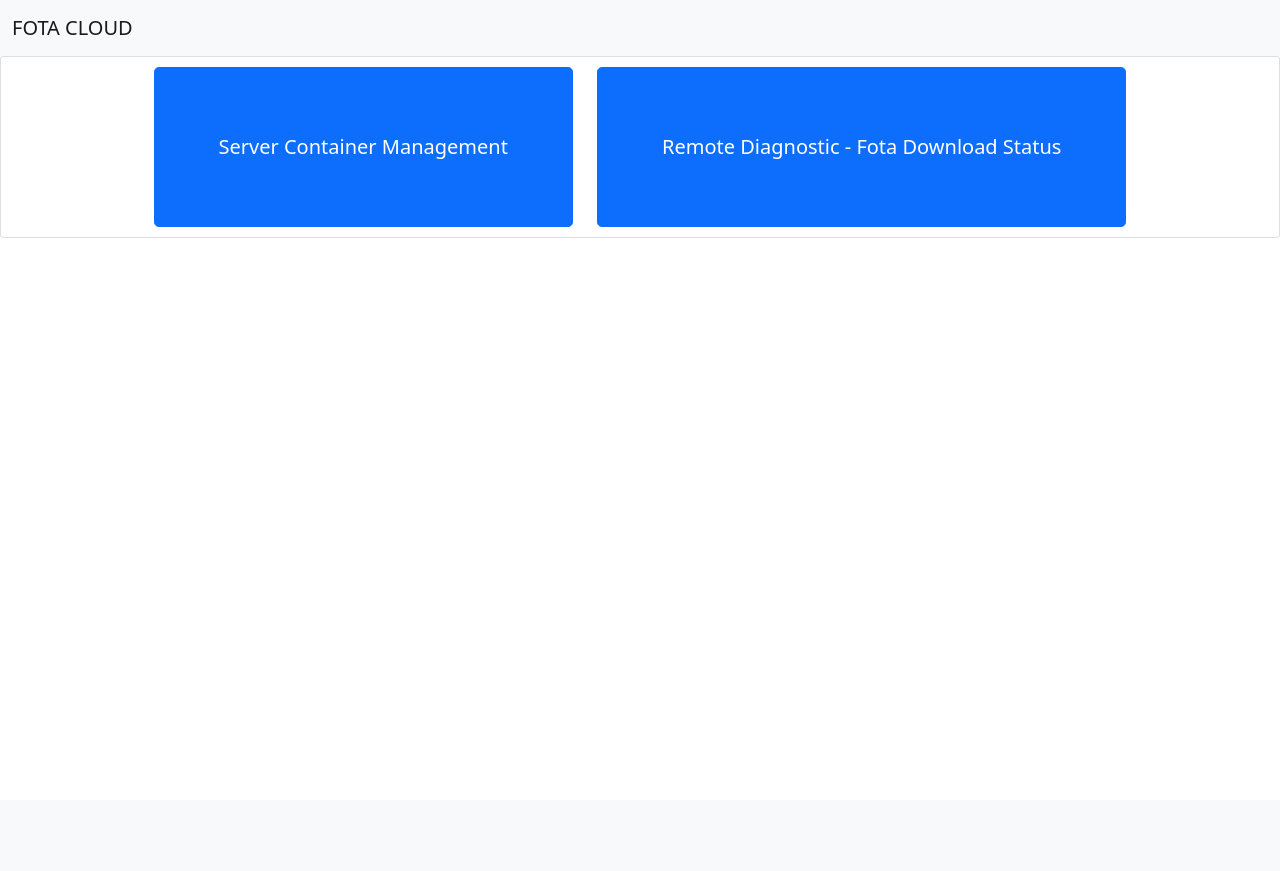
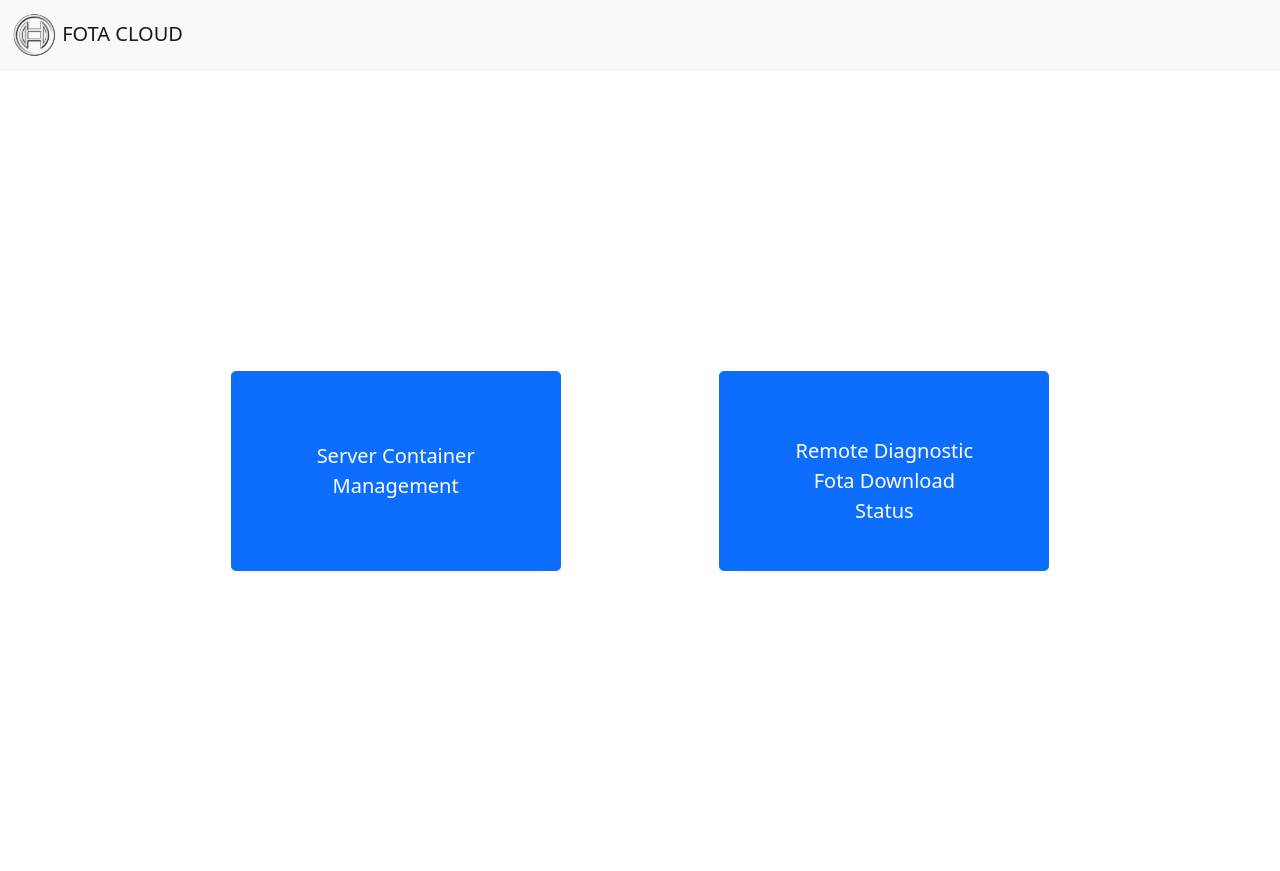
Before and after one commit to kyleng121/FotaCloud, a Django app: page / in a window 1280 px wide. Before the commit the page ends 238 px from the top, so only its background shows below. Run offline with Django 4.2, Linux system fonts and the light colour scheme.

Commit message:
Update UI

```diff
--- a/templates/base.html
+++ b/templates/base.html
@@ -1,3 +1,7 @@
+<style>
+</style>
+
+
 <!DOCTYPE html>
 
 <html lang="en">
@@ -13,11 +17,15 @@
     />
     <script src="https://cdnjs.cloudflare.com/ajax/libs/jquery/3.7.0/jquery.min.js"></script>
     <title>FOTA CLOUD</title>
+    <link rel="icon" type="image/png" href="{% static '/favicon.png' %}">
   </head>
   <body>
     <nav class="navbar navbar-expand-lg navbar-light bg-light">
       <div class="container-fluid">
-        <a class="navbar-brand" href="{% url "index" %}">FOTA CLOUD</a>
+        <a class="navbar-brand" href="{% url "index" %}">
+          <img src="static/favicon.png" alt="" class="d-inline-block align-middle mr-2" width="45">
+          <span>FOTA CLOUD</span>
+        </a>
         <button
           class="navbar-toggler"
           type="button"
--- a/templates/interfacesApi/index.html
+++ b/templates/interfacesApi/index.html
@@ -1,16 +1,12 @@
 {% extends "base.html" %} {% block content %}
 <style>
-.button-container {
-  display: auto;
-  text-align: center;
-}
 </style>
-    <div class="card">
-        <div class="button-container">
+    <div class="container">
+        <div class="button-container " style=" min-height:100vh;   display: flex; align-items: center; justify-content: space-evenly;">
             <a href="{% url "file_management" %}">
-                <button class="button-container btn btn-primary btn-lg" style="padding: 64px 64px; margin: 10px 10px;">Server Container Management</button></a>
+                <button class="button-container btn btn-primary btn-lg" style="height: 200px; width: 330px;  padding: 64px 64px; margin: 10px 10px;">Server Container Management</button></a>
             <a href="{% url "ecu_info" %}">
-                <button class="button-container btn btn-primary btn-lg" style="padding: 64px 64px; margin: 10px 10px;">Remote Diagnostic - Fota Download Status</button></a>
+                <button class="button-container btn btn-primary btn-lg" style="height: 200px; width: 330px; padding: 64px 64px; margin: 10px 10px;">Remote Diagnostic Fota Download Status</button></a>
         </div>
     </div>
 <script>
```
Also changed, not shown: templates/interfacesApi/ecu_info.html (+13 -4 lines), templates/interfacesApi/file_management.html (+9 -3 lines), db.sqlite3, static/car.png (added), static/favicon.png (added), static/fota.png (added).
